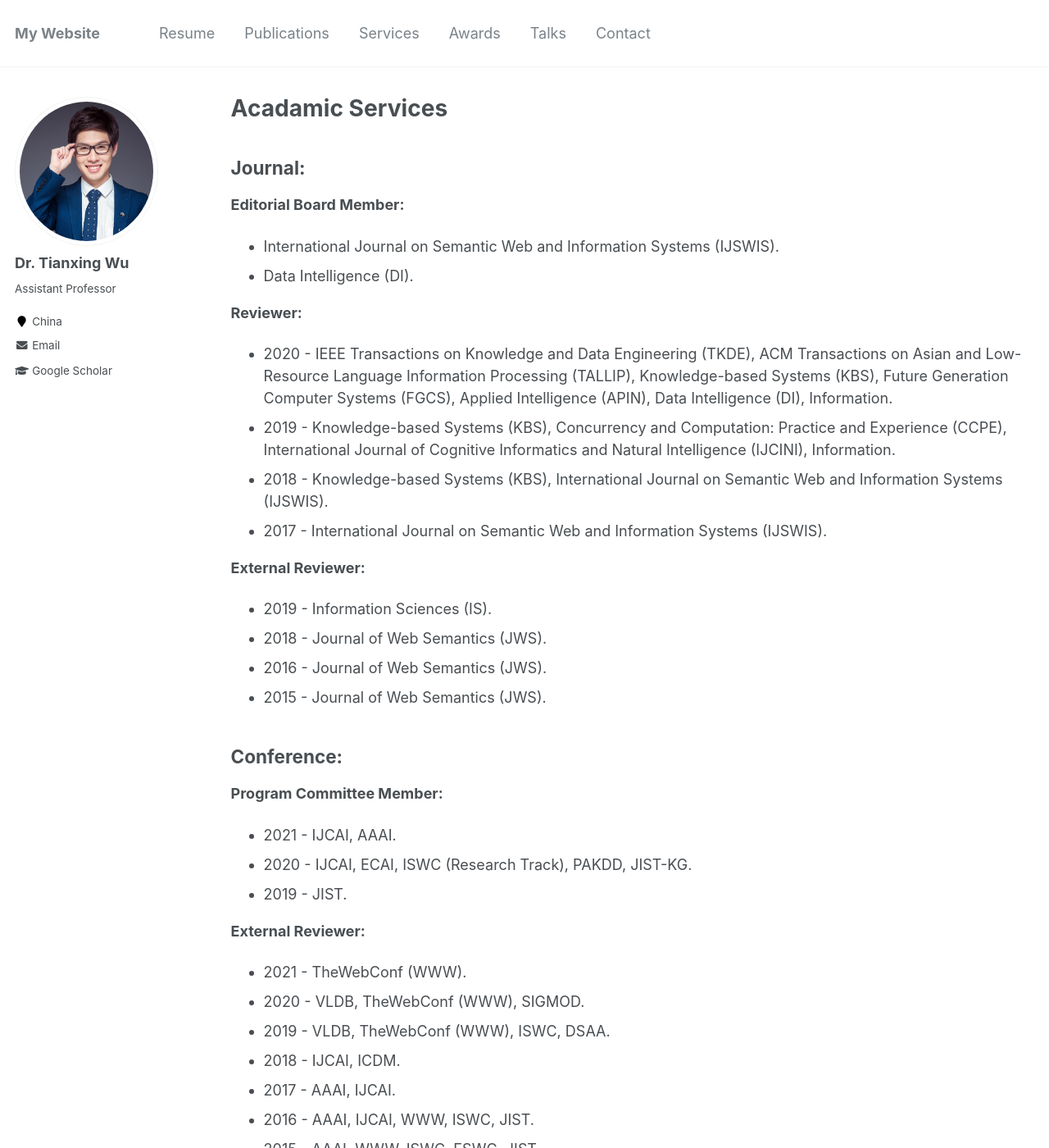
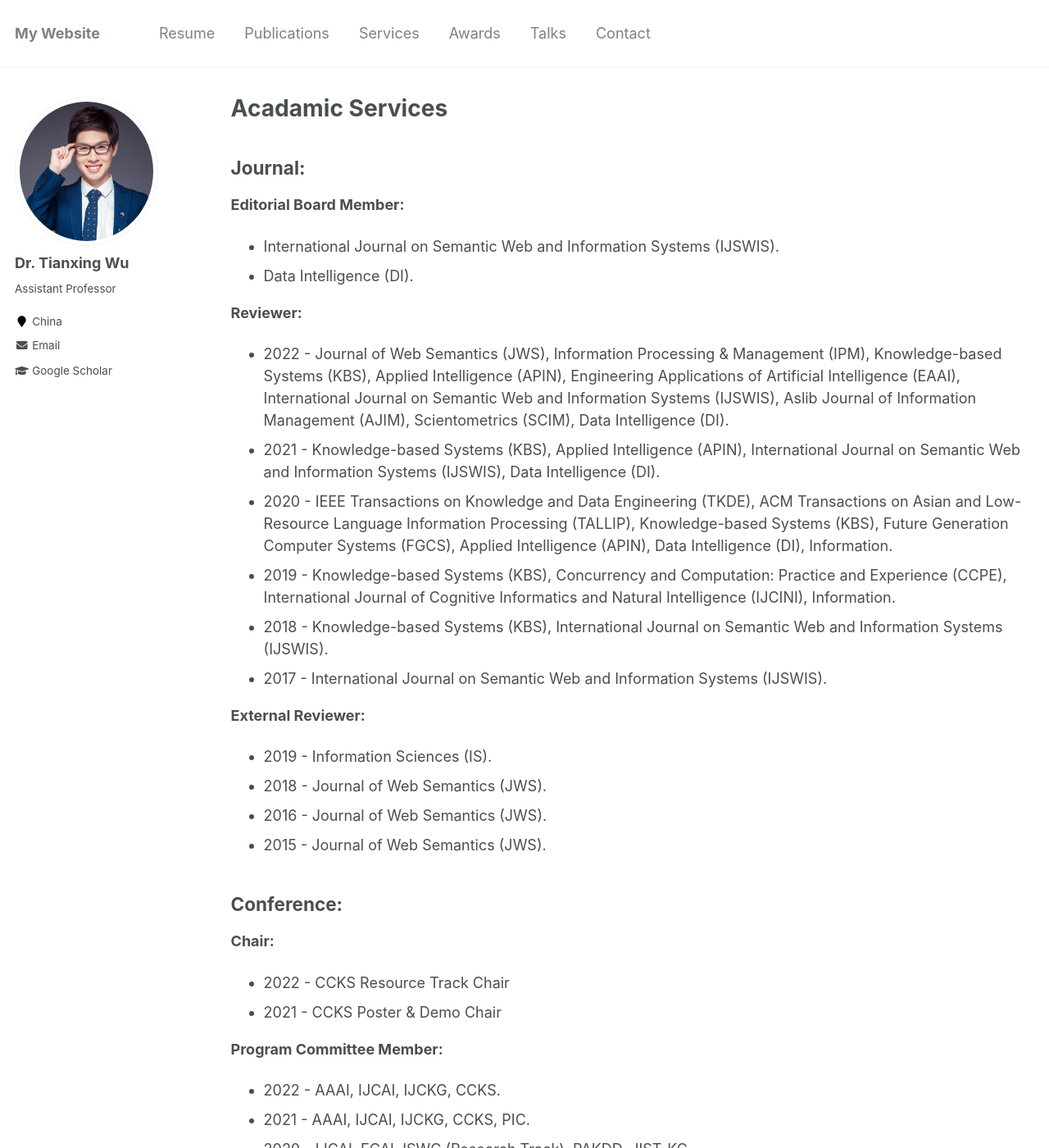
Before and after one commit to tianxing-wu/tianxing-wu.github.io, a Jekyll site: the page built from _pages/services.md, in a window 1280 px wide and 1400 px high. Shown: the whole window at 82% size. Built offline with Jekyll 4.4.1, drawn with Linux system fonts in a browser that asks for light colours; some of the changed text lies outside the part shown.

Commit message:
info update

```diff
--- a/_pages/services.md
+++ b/_pages/services.md
@@ -11,6 +11,8 @@ author_profile: true
 * Data Intelligence (DI).
 
 **Reviewer:**
+* 2022 - Journal of Web Semantics (JWS), Information Processing & Management (IPM), Knowledge-based Systems (KBS), Applied Intelligence (APIN), Engineering Applications of Artificial Intelligence (EAAI), International Journal on Semantic Web and Information Systems (IJSWIS), Aslib Journal of Information Management (AJIM), Scientometrics (SCIM), Data Intelligence (DI).
+* 2021 - Knowledge-based Systems (KBS), Applied Intelligence (APIN), International Journal on Semantic Web and Information Systems (IJSWIS), Data Intelligence (DI).
 * 2020 - IEEE Transactions on Knowledge and Data Engineering (TKDE), ACM Transactions on Asian and Low-Resource Language Information Processing (TALLIP), Knowledge-based Systems (KBS), Future Generation Computer Systems (FGCS), Applied Intelligence (APIN), Data Intelligence (DI), Information.
 * 2019 - Knowledge-based Systems (KBS), Concurrency and Computation: Practice and Experience (CCPE), International Journal of Cognitive Informatics and Natural Intelligence (IJCINI), Information.
 * 2018 - Knowledge-based Systems (KBS), International Journal on Semantic Web and Information Systems (IJSWIS).
@@ -24,14 +26,19 @@ author_profile: true
 
 
 ## Conference:
+**Chair:**
+* 2022 - CCKS Resource Track Chair
+* 2021 - CCKS Poster & Demo Chair
+
 **Program Committee Member:**
-* 2021 - IJCAI, AAAI.
+* 2022 - AAAI, IJCAI, IJCKG, CCKS.
+* 2021 - AAAI, IJCAI, IJCKG, CCKS, PIC.
 * 2020 - IJCAI, ECAI, ISWC (Research Track), PAKDD, JIST-KG.
 * 2019 - JIST.
 
 **External Reviewer:**
 * 2021 - TheWebConf (WWW).
-* 2020 - VLDB, TheWebConf (WWW), SIGMOD.
+* 2020 - VLDB, TheWebConf (WWW), SIGMOD, CIKM.
 * 2019 - VLDB, TheWebConf (WWW), ISWC, DSAA.
 * 2018 - IJCAI, ICDM.
 * 2017 - AAAI, IJCAI.
@@ -42,6 +49,8 @@ author_profile: true
 
 ## Workshop:
 **Program Committee Member:**
+* 2022 - EEKE, the 3rd Workshop on Extraction and Evaluation of Knowledge Entities from Scientific Documents (co-located with JCDL 2022)
+* 2021 - EEKE, the 2nd Workshop on Extraction and Evaluation of Knowledge Entities from Scientific Documents (co-located with JCDL 2021).
 * 2020 - GRADES-NDA, the 3rd Joint International Workshop on Graph Data Management Experiences & Systems and Network Data Analytics (co-located with SIGMOD 2020).
 * 2019 - GRADES-NDA, the 2nd Joint International Workshop on Graph Data Management Experiences & Systems and Network Data Analytics (co-located with SIGMOD 2019).
 * 2018 - BigGraphs, the 5th International Workshop on High Performance Big Graph Data Management, Analysis, and Mining (co-located with IEEE BigData 2018).
```
